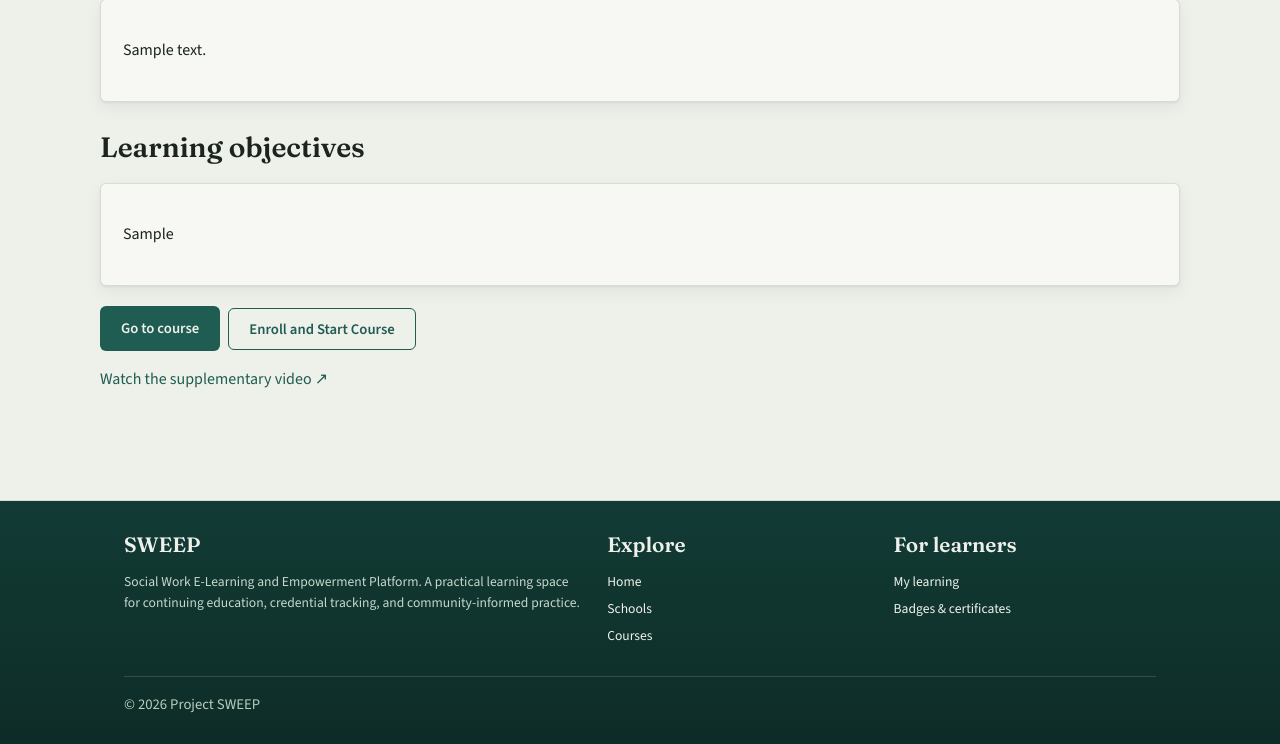
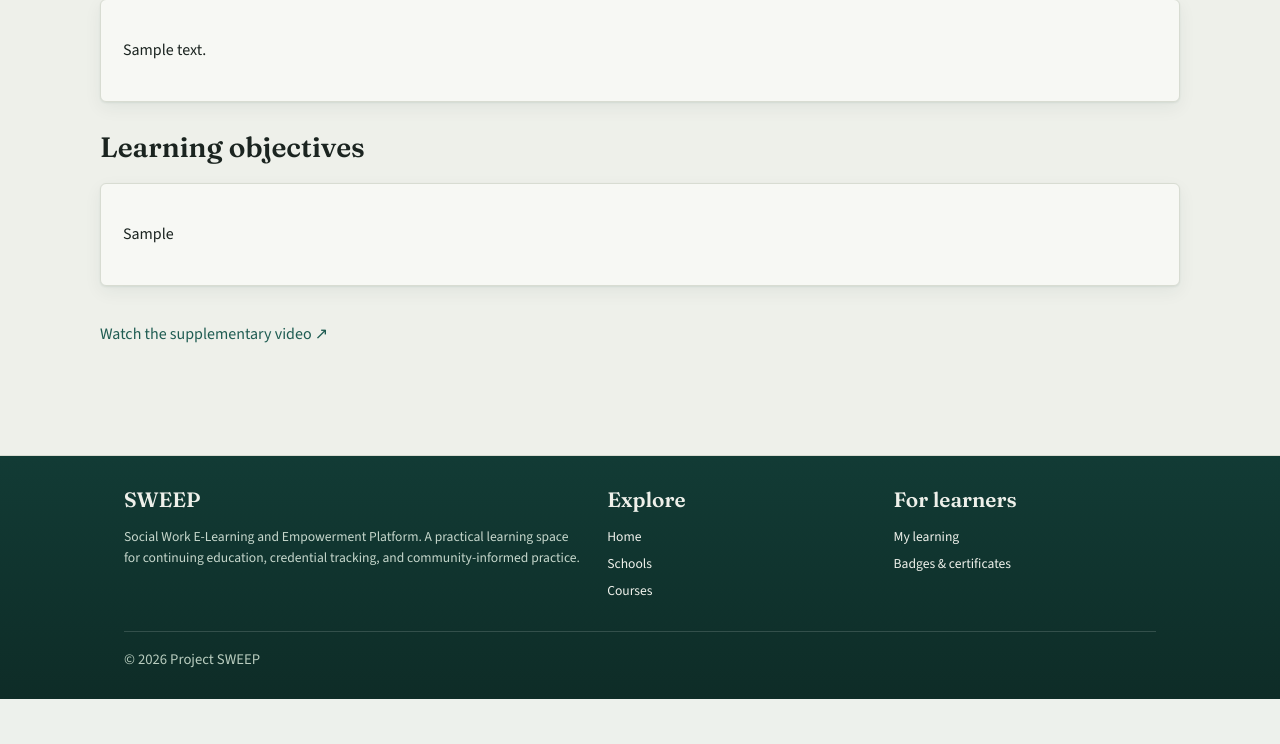
Before and after one commit to remikeks/project-sweep, a Django app: template templates/courses/course_detail.html in a window 1280 px wide. Shown: the part 515-1259 px from the top of the page. After the commit the page ends 1214 px from the top, so only its background shows below. Run offline with Django 5.2, Linux system fonts and the light colour scheme; the template is opened without the code that fills it: values that come from a table or form of the project are taken from there, others are empty; a user stored in the database is signed in; tables that the repository leaves empty hold one stand-in row (values such as "Sample post"); parts of the project's set-up code (start-up, migrations or seed data) failed here and were passed over.

Commit message:
removed enroll and start course button

```diff
--- a/courses/tests.py
+++ b/courses/tests.py
@@ -64,7 +64,7 @@ class CourseDetailAccessTest(TestCase):
         self.assertEqual(response.status_code, 302)
         self.assertRedirects(response, reverse("course_module_detail", kwargs={"slug": self.course.slug, "module_order": 1}))
 
-    def test_authenticated_user_can_view_course_detail_with_first_module_link(self):
+    def test_authenticated_user_sees_single_start_course_button(self):
         user = get_user_model().objects.create_user(username="student3", password="secret123")
         CourseModule.objects.create(
             course=self.course,
@@ -84,4 +84,6 @@ class CourseDetailAccessTest(TestCase):
         response = self.client.get(reverse("course_detail", kwargs={"slug": self.course.slug}))
 
         self.assertEqual(response.status_code, 200)
-        self.assertContains(response, "Go to course")
+        self.assertContains(response, "Start course")
+        self.assertNotContains(response, "Go to course")
+        self.assertNotContains(response, "Enroll and Start Course")
--- a/templates/courses/course_detail.html
+++ b/templates/courses/course_detail.html
@@ -21,21 +21,6 @@
           <a href="{{ badge.pdf_file.url }}" class="btn btn-gold" download>Download PDF</a>
         </div>
       </div>
-    {% elif is_enrolled %}
-      <div class="card" style="margin-bottom:20px;">
-        <p>
-          You're enrolled.
-          {% if progress %}Status: <span class="badge-pill status-{{ progress.status }}">{{ progress.get_status_display }}</span>{% endif %}
-          {% if latest_attempt %} · Last attempt: {{ latest_attempt.score }}%{% endif %}
-        </p>
-        {% if question_count %}
-          <a href="{% url 'course_quiz' course.slug %}" class="btn btn-gold">
-            {% if progress.attempts_count %}Retake assessment{% else %}Take assessment{% endif %}
-          </a>
-        {% else %}
-          <p class="meta">This course's assessment hasn't been configured yet.</p>
-        {% endif %}
-      </div>
     {% endif %}
   {% else %}
     <p><a href="{% url 'login' %}">Log in</a> or <a href="{% url 'signup' %}">sign up</a> to enroll in this course.</p>
@@ -57,12 +42,15 @@
 
   {% if user.is_authenticated and course.modules.exists %}
     <div style="margin-top:20px; display:flex; gap:8px; flex-wrap:wrap; align-items:center;">
-      <a href="{% if first_module %}{% url 'course_module_detail' course.slug first_module.order %}{% else %}{% url 'course_detail' course.slug %}{% endif %}" class="btn btn-primary">Go to course</a>
-      {% if not is_enrolled %}
-        <form method="post" action="{% url 'enroll_in_course' course.slug %}">
-          {% csrf_token %}
-          <button type="submit" class="btn btn-outline">Enroll and Start Course</button>
-        </form>
+      {% if first_module %}
+        {% if is_enrolled %}
+          <a href="{% url 'course_module_detail' course.slug first_module.order %}" class="btn btn-primary">Start course</a>
+        {% else %}
+          <form method="post" action="{% url 'enroll_in_course' course.slug %}">
+            {% csrf_token %}
+            <button type="submit" class="btn btn-primary">Start course</button>
+          </form>
+        {% endif %}
       {% endif %}
     </div>
   {% endif %}
--- a/templates/courses/course_module_detail.html
+++ b/templates/courses/course_module_detail.html
@@ -18,7 +18,6 @@
   {% endif %}
 
   <div class="card" style="margin-bottom:20px;">
-    <h2>Module content</h2>
     <div>{{ module_content_html }}</div>
   </div>
 
```
